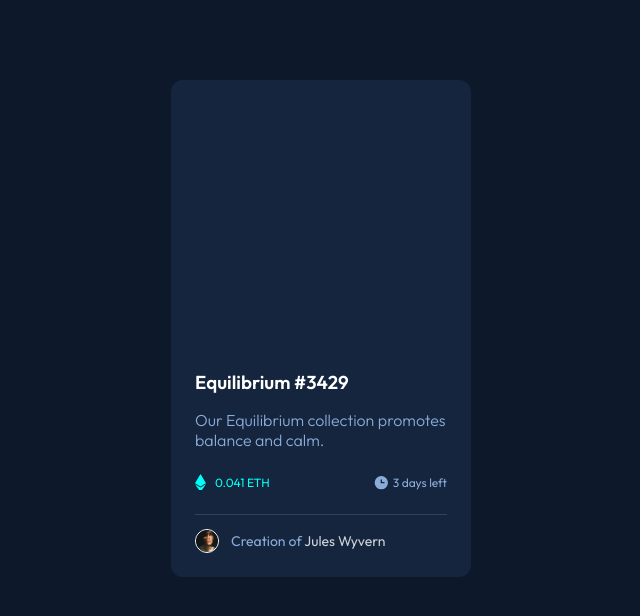
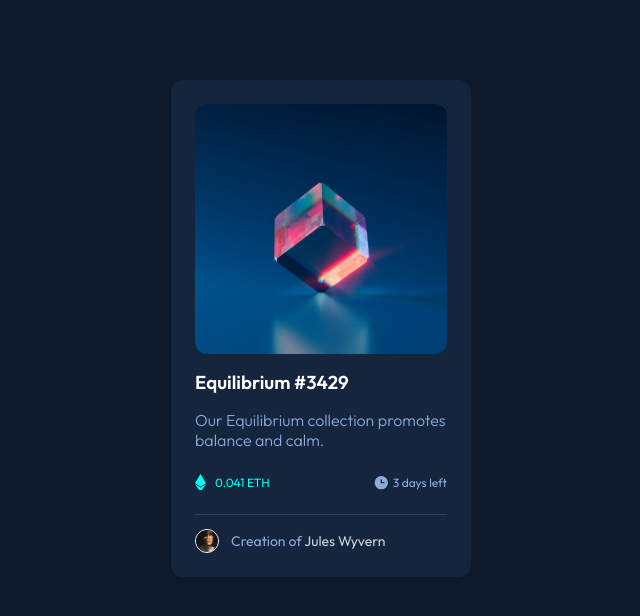
Before and after one commit to mazahir7/Frontend-Mentor-NFT-, a plain HTML site: page index.html in a window 1280 px wide. Shown: the whole page, without its empty margins (319-959 px from the left). Drawn offline with Linux system fonts and the light colour scheme; the site is published under a folder, as on GitHub Pages, so addresses that start at the root find nothing.

Commit message:
Update style.css
solved few bugs.

```diff
--- a/style.css
+++ b/style.css
@@ -25,8 +25,8 @@ body {
       rgba(0, 255, 247, 0.7),
       rgba(0, 255, 247, 0.7)
     ),
-    url(images/image-equilibrium.jpg); */
-  background-image: url(/image-equilibrium.jpg);
+    url(image-equilibrium.jpg); */
+  background-image: url(image-equilibrium.jpg);
   background-size: cover;
 }
 
@@ -38,7 +38,7 @@ body {
       rgba(0, 255, 247, 0.5),
       rgba(0, 255, 247, 0.5)
     ),
-    url(/image-equilibrium.jpg);
+    url(image-equilibrium.jpg);
   background-size: cover;
 }
 
```
